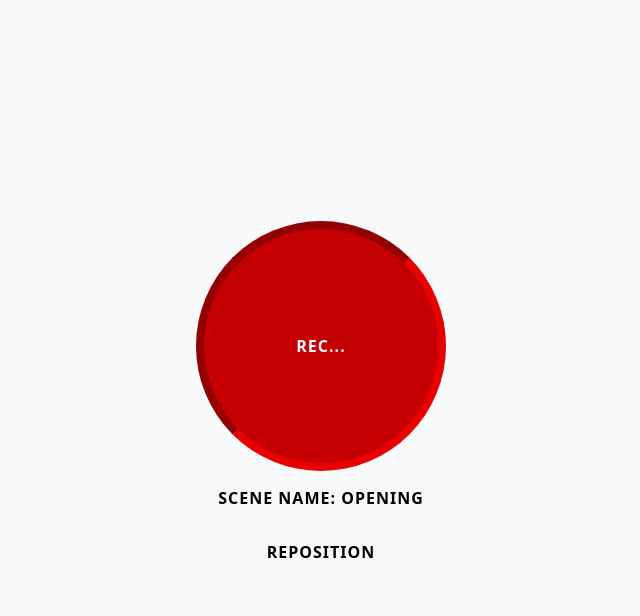
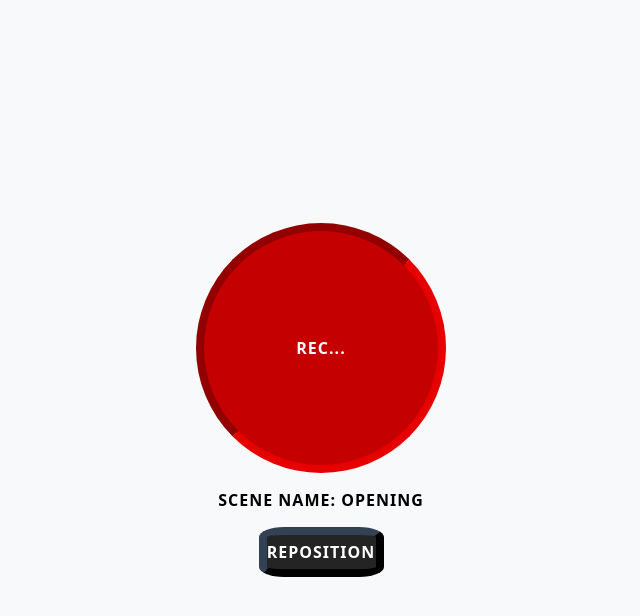
Before and after one commit to joel-menezes/Redline, a Flask app: page / in a window 1280 px wide. Shown: the top 616 px of the page, without its empty margins (319-959 px from the left). Run offline with Flask 3, Linux system fonts and the light colour scheme.

Commit message:
Add styling for scene change button to improve UI interaction

```diff
--- a/templates/index.html
+++ b/templates/index.html
@@ -36,6 +36,21 @@
 
         #rec:hover{
             filter: brightness(0.85);
+        }
+
+        #scene{
+            width: 125px;
+            height: 50px;
+            border-radius: 20%;
+            background-color: #252424;
+            display: flex;
+            align-items: center;
+            justify-content: center;
+            cursor: pointer;
+            color: white;
+            user-select: none;
+            border: 8px outset #334155;
+            box-sizing: border-box;
         }
 
     </style>
```
